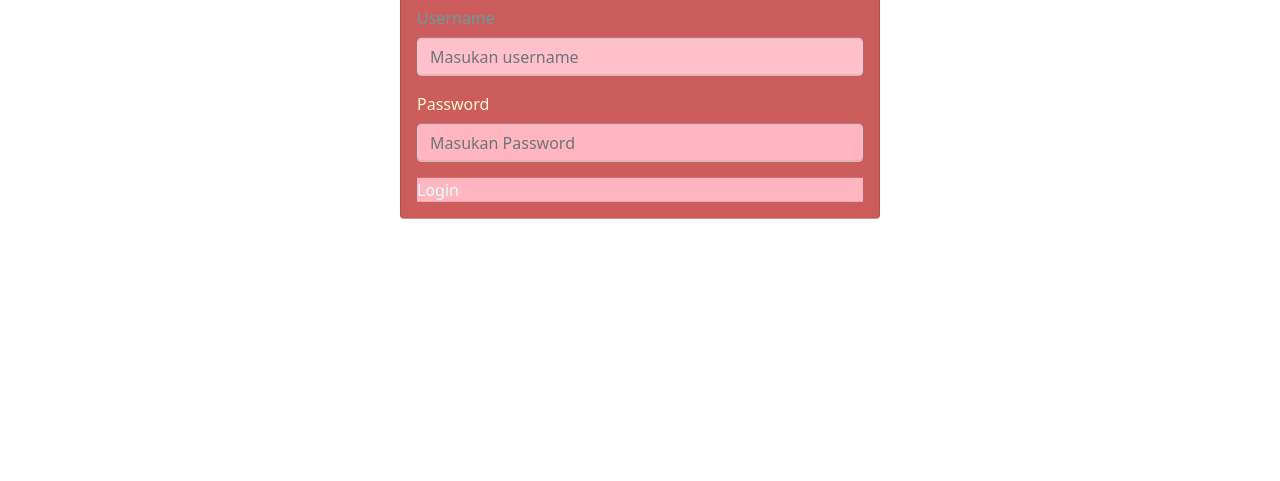
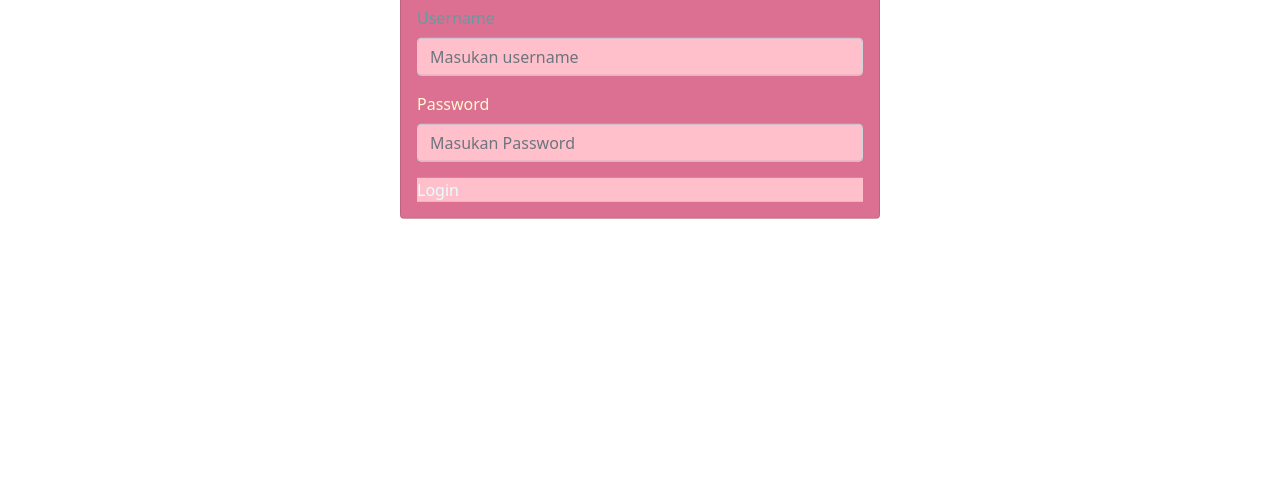
Before and after one commit to megumiifushiguro/rikinishimura, a plain HTML site: page index.html in a window 1280 px wide. Shown: the part 319-800 px from the top of the page. Drawn offline with nearby package versions, Linux system fonts and the light colour scheme.

Commit message:
Update index.html

```diff
--- a/index.html
+++ b/index.html
@@ -8,7 +8,7 @@
   </head>
   <body>
      <div class="card position-absolute top-50 start-50 translate-middle"
-         style="width: 30rem; background-color: indianred;">
+         style="width: 30rem; background-color:palevioletred;">
          <h2>Login WPSGS</h2>
          <div class="card-body">
              <div class="mb-3">
@@ -19,11 +19,11 @@
              <div class="mb-3">
               <label for="formGroupExampleInput2" class="form-label" style="color:lemonchiffon;">Password</label>
               <input type="password" class="form-control" id="password" placeholder="Masukan Password"
-                  style="background-color:lightpink; color:lightblue;">
+                  style="background-color:pink; color:lightblue;">
              </div>
              <div class="d-grid gap-2"
                 <button onclick="login()" class="btn btn-primary" type="button"
-                    style="background-color:lightpink; color:lightcyan;">Login</button>
+                    style="background-color:pink; color:lightcyan;">Login</button>
                     </div>
                 </div>
             </div>
```
